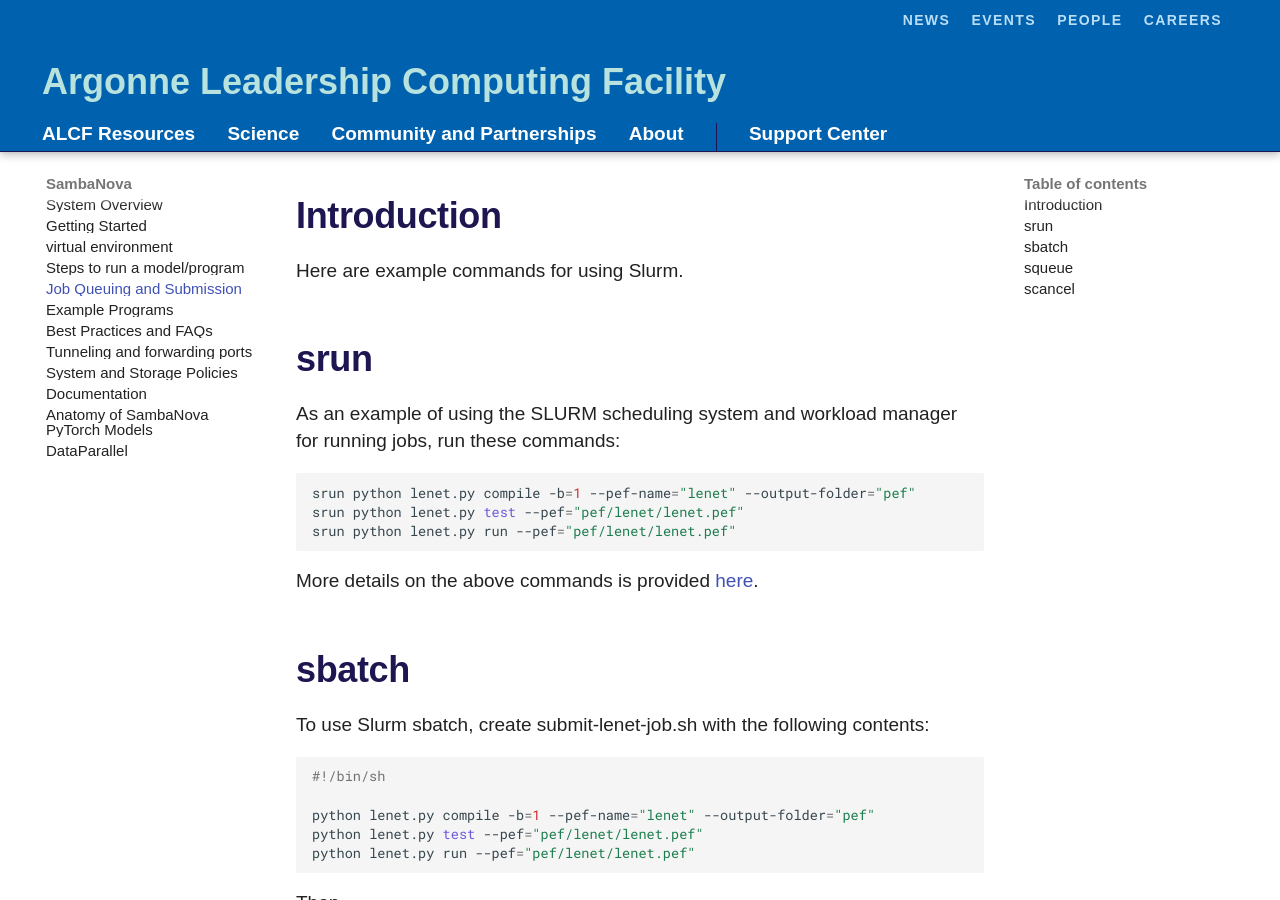
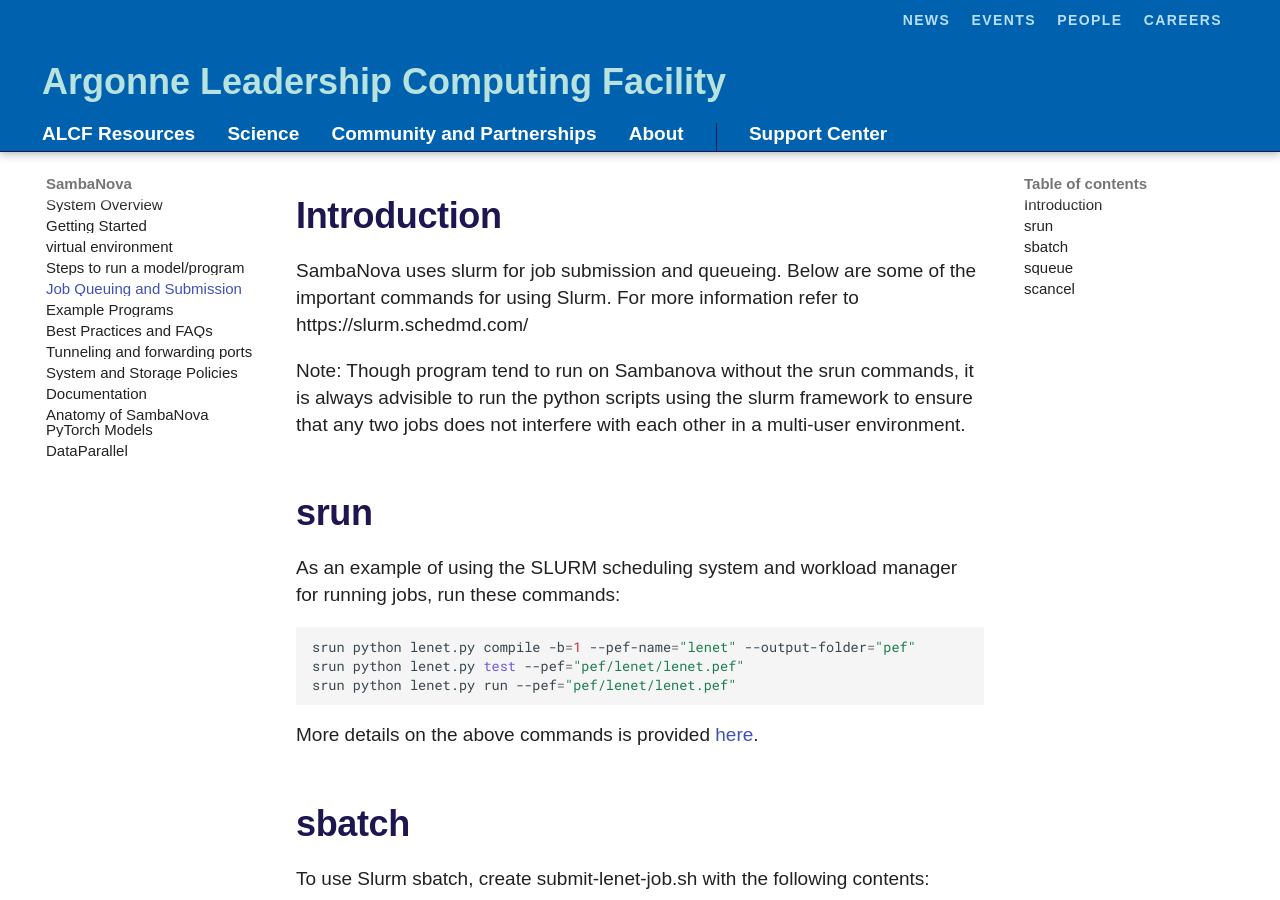
Before and after one commit to argonne-lcf/ai-testbed-userdocs, an MkDocs documentation site: the page built from docs/sambanova/Job-Queuing-and-Submission.md, in a window 1280 px wide and 900 px high, scrolled down 306 px. Built offline with MkDocs 1.6.1 and Material for MkDocs 9.7.7, drawn with Linux system fonts in a browser that asks for light colours; some web fonts are replaced; comment, search, counter and statistics services are not loaded.

Commit message:
Update Job-Queuing-and-Submission.md

```diff
--- a/docs/sambanova/Job-Queuing-and-Submission.md
+++ b/docs/sambanova/Job-Queuing-and-Submission.md
@@ -13,7 +13,9 @@
 
 ## Introduction
 
-Here are example commands for using Slurm.
+SambaNova uses slurm for job submission and queueing. Below are some of the important commands for using Slurm. For more information refer to https://slurm.schedmd.com/
+
+Note: Though program tend to run on Sambanova without the srun commands, it is always advisible to run the python scripts using the slurm framework to ensure that any two jobs does not interfere with each other in a multi-user environment.
 
 ## srun
 
```
